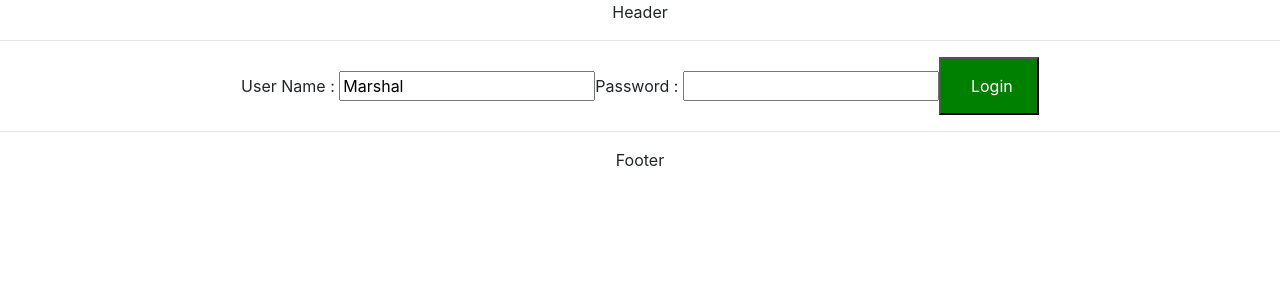
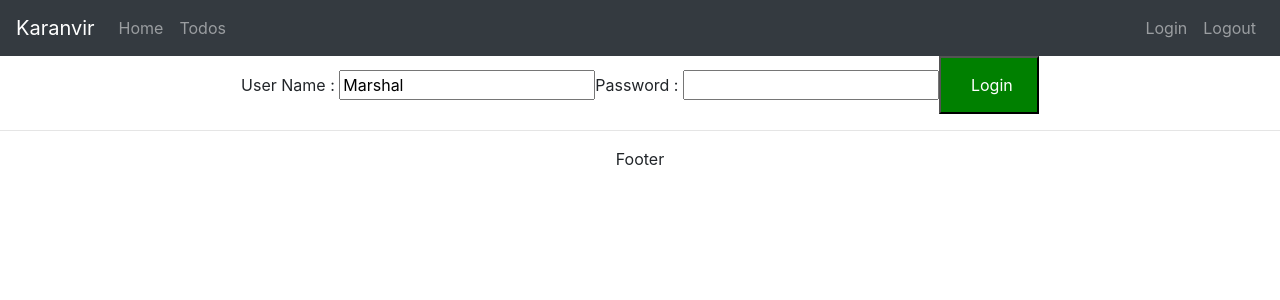
Before and after one commit to karanvirsidhu/react-springboot, a React (Create React App) app: page / in a window 1280 px wide. Shown: the top 300 px of the page. Built offline with nearby package versions, Linux system fonts and the light colour scheme.

Commit message:
Created menu with navigation links using bootstrap

```diff
--- a/src/components/todo/TodoApp.jsx
+++ b/src/components/todo/TodoApp.jsx
@@ -123,7 +123,19 @@
 class HeaderComponent extends Component{
     render(){
         return(
-           <div>Header <hr /></div>
+           <header>
+               <nav className="navbar navbar-expand-md navbar-dark bg-dark" >
+                   <div><a className="navbar-brand" href="https://www.linkedin.com/in/karanvir-singh-sidhu/">Karanvir</a></div>
+                   <ul className="navbar-nav">
+                       <li ><Link className="nav-link" to="/welcome/Marshal">Home</Link></li>
+                       <li ><Link className="nav-link" to="/todos">Todos</Link></li>
+                   </ul>
+                   <ul className="navbar-nav navbar-collapse justify-content-end">
+                       <li ><Link className="nav-link" to="/login">Login</Link></li>
+                       <li ><Link className="nav-link" to="/login">Logout</Link></li>
+                   </ul>
+               </nav>
+           </header>
         )
     }
 }
```
